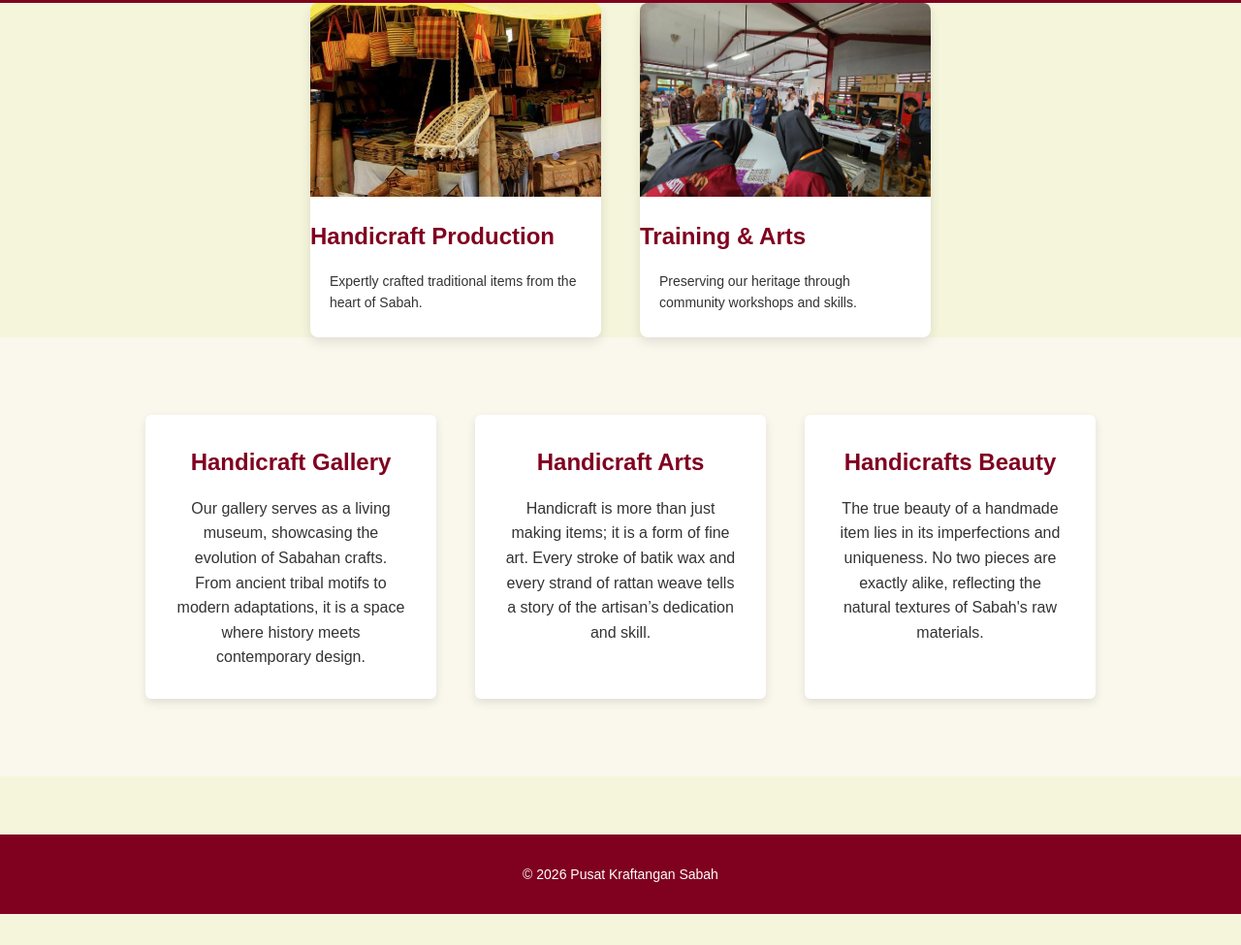
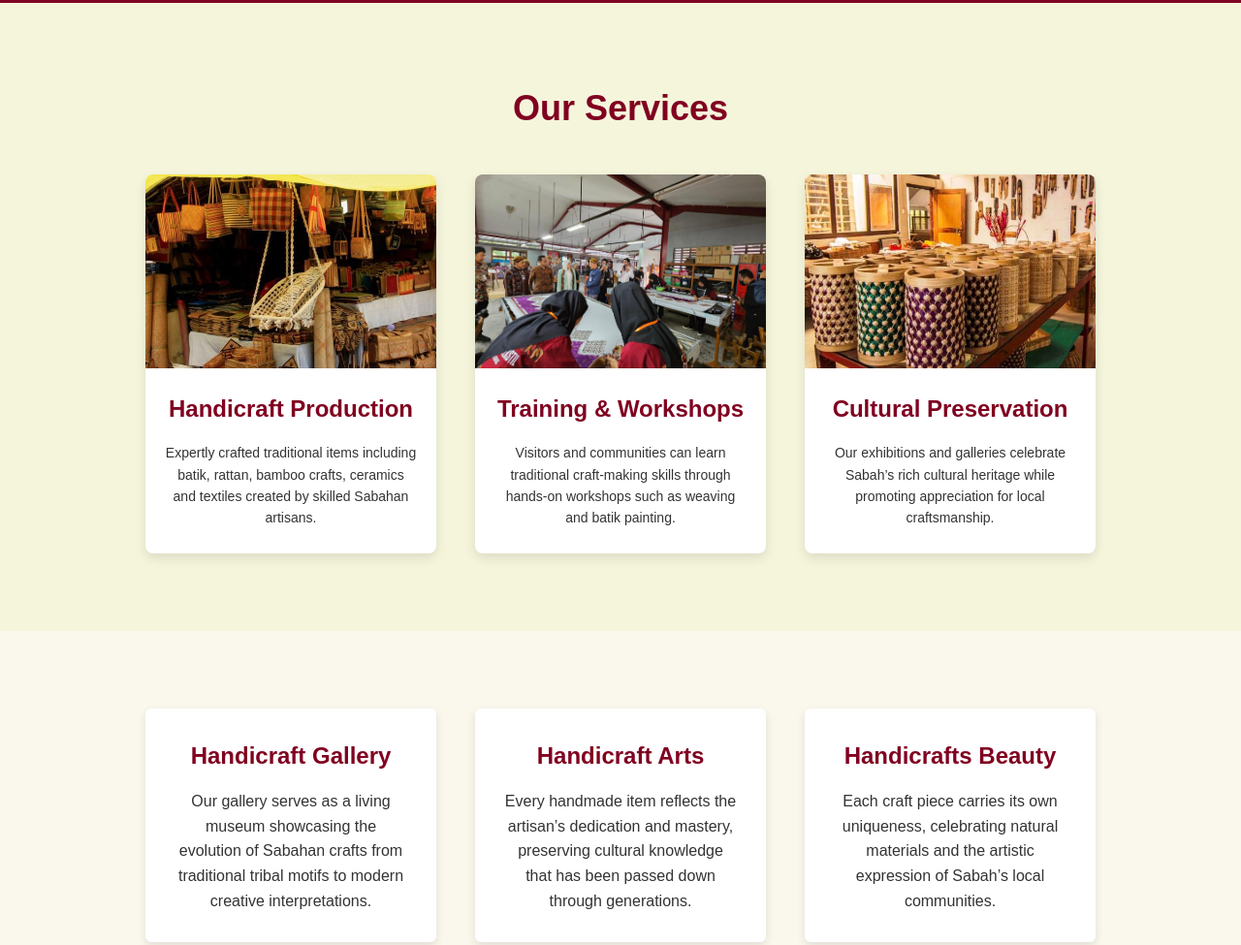
Before and after one commit to website35/PusatKraftanganSabah, a plain HTML site: page services.html in a window 1280 px wide. Shown: the part 100-1075 px from the top of the page at 97% size. Before the commit the page ends 1043 px from the top, so only its background shows below. Drawn offline with Linux system fonts and the light colour scheme.

Commit message:
Update services.html

```diff
--- a/services.html
+++ b/services.html
@@ -10,7 +10,7 @@
 <header>
 
 <div class="logo">
-<img src="images/logo.webp">
+<img src="images/logo.webp" alt="PKS Logo">
 </div>
 
 <nav>
@@ -24,38 +24,100 @@
 </header>
 
 
-<section class="services-container">
+<!-- PAGE TITLE -->
+
+<section class="services">
+
+<h1>Our Services</h1>
+
+<div class="services-container">
 
 <div class="service-card">
 <img src="images/service1.jpg" alt="Production">
+
 <h2>Handicraft Production</h2>
-        <p>Expertly crafted traditional items from the heart of Sabah.</p>
+
+<p>
+Expertly crafted traditional items including batik,
+rattan, bamboo crafts, ceramics and textiles created
+by skilled Sabahan artisans.
+</p>
 </div>
+
 
 <div class="service-card">
 <img src="images/service2.jpg" alt="Training">
-        <h2>Training & Arts</h2>
-        <p>Preserving our heritage through community workshops and skills.</p>
+
+<h2>Training & Workshops</h2>
+
+<p>
+Visitors and communities can learn traditional
+craft-making skills through hands-on workshops
+such as weaving and batik painting.
+</p>
+</div>
+
+
+<div class="service-card">
+<img src="images/service3.jpg" alt="Cultural Preservation">
+
+<h2>Cultural Preservation</h2>
+
+<p>
+Our exhibitions and galleries celebrate Sabah’s
+rich cultural heritage while promoting appreciation
+for local craftsmanship.
+</p>
+</div>
+
 </div>
 
 </section>
 
+
+<!-- EXTRA CULTURAL INFORMATION -->
+
 <section class="cultural-info">
+
 <div class="info-block">
 <h2>Handicraft Gallery</h2>
-        <p>Our gallery serves as a living museum, showcasing the evolution of Sabahan crafts. From ancient tribal motifs to modern adaptations, it is a space where history meets contemporary design.</p>
+
+<p>
+Our gallery serves as a living museum showcasing
+the evolution of Sabahan crafts from traditional
+tribal motifs to modern creative interpretations.
+</p>
+
 </div>
 
+
 <div class="info-block">
+
 <h2>Handicraft Arts</h2>
-        <p>Handicraft is more than just making items; it is a form of fine art. Every stroke of batik wax and every strand of rattan weave tells a story of the artisan’s dedication and skill.</p>
+
+<p>
+Every handmade item reflects the artisan’s
+dedication and mastery, preserving cultural
+knowledge that has been passed down through generations.
+</p>
+
 </div>
 
+
 <div class="info-block">
+
 <h2>Handicrafts Beauty</h2>
-        <p>The true beauty of a handmade item lies in its imperfections and uniqueness. No two pieces are exactly alike, reflecting the natural textures of Sabah's raw materials.</p>
+
+<p>
+Each craft piece carries its own uniqueness,
+celebrating natural materials and the artistic
+expression of Sabah’s local communities.
+</p>
+
 </div>
+
 </section>
+
 
 <footer>
 
```
Lines whose indentation alone changed are shown as unchanged.
